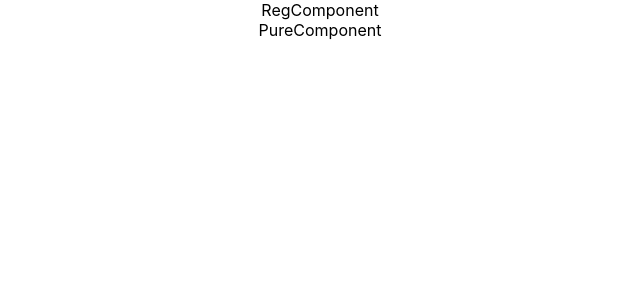
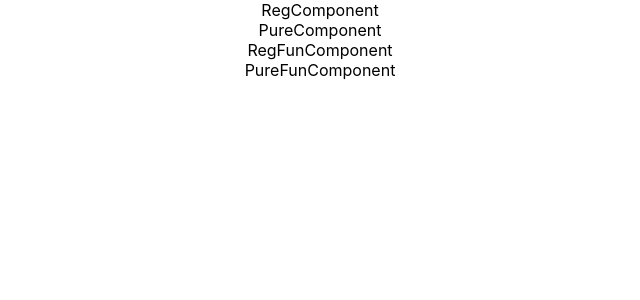
Before and after one commit to sanketjo96/react-training-slync, a React (Create React App) app in the folder my-app/: page / in a window 1280 px wide. Shown: the top 300 px of the page, without its empty margins (320-960 px from the left). Built offline with nearby package versions, Linux system fonts and the light colour scheme.

Commit message:
adding memo

```diff
--- a/my-app/src/Components/PureComponent.jsx
+++ b/my-app/src/Components/PureComponent.jsx
@@ -2,7 +2,7 @@ import React, { PureComponent } from 'react'
 
 export default class PureComponentWidget extends PureComponent {
   render() {
-    console.log('PureComponentWidget component')
+    console.log('PureComponentWidget')
     return (
       <div>{this.props.name}</div>
     )
--- /dev/null
+++ b/my-app/src/Components/PureFunComponent.jsx
@@ -0,0 +1,10 @@
+import React, { memo } from 'react'
+
+const PureFunComponent = memo(() => {
+    console.log('PureFunComponentWidget')
+    return (
+        <div>PureFunComponent</div>
+    )
+})
+
+export default PureFunComponent;
--- a/my-app/src/Components/RegComponent.jsx
+++ b/my-app/src/Components/RegComponent.jsx
@@ -2,7 +2,7 @@ import React, { Component } from 'react'
 
 export default class RegComponentWidget extends Component {
   render() {
-    console.log('RegComponentWidget component')
+    console.log('RegComponentWidget')
     return (
       <div>RegComponent</div>
     )
--- /dev/null
+++ b/my-app/src/Components/RegFunComponent.jsx
@@ -0,0 +1,8 @@
+import React from 'react'
+
+export default function RegFunComponent() {
+    console.log('RegFunComponentWidget')
+    return (
+        <div>RegFunComponent</div>
+    )
+}
--- a/my-app/src/Components/Wrapper.jsx
+++ b/my-app/src/Components/Wrapper.jsx
@@ -1,6 +1,8 @@
 import React, { Component } from 'react'
 import PureComponentWidget from './PureComponent'
+import PureFunComponent from './PureFunComponent'
 import RegComponent from './RegComponent'
+import RegFunComponent from './RegFunComponent'
 
 export default class Wrapper extends Component {
     constructor(props) {
@@ -21,11 +23,15 @@ export default class Wrapper extends Component {
     }
 
     render() {
+        console.log('---------------------------------')
         console.log('Parent component')
         return (
             <>
                 <RegComponent name='RegComponentWidget'></RegComponent>
                 <PureComponentWidget name='PureComponent'></PureComponentWidget>
+
+                <RegFunComponent name='RegFunComponent'></RegFunComponent>
+                <PureFunComponent name='PureFunComponent'></PureFunComponent>
             </>
         )
     }
```
